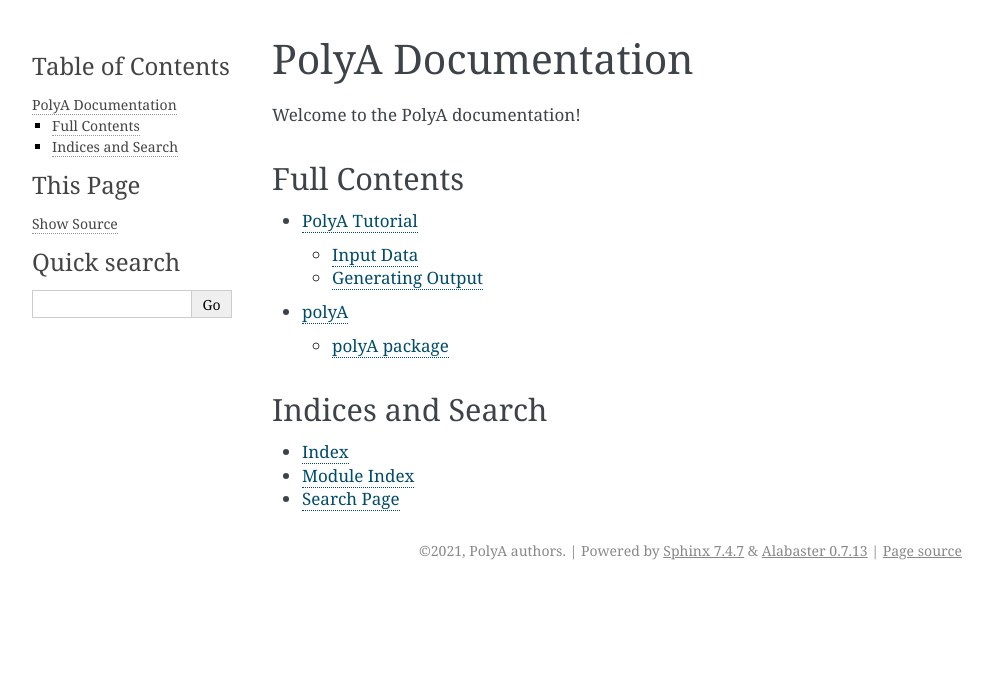
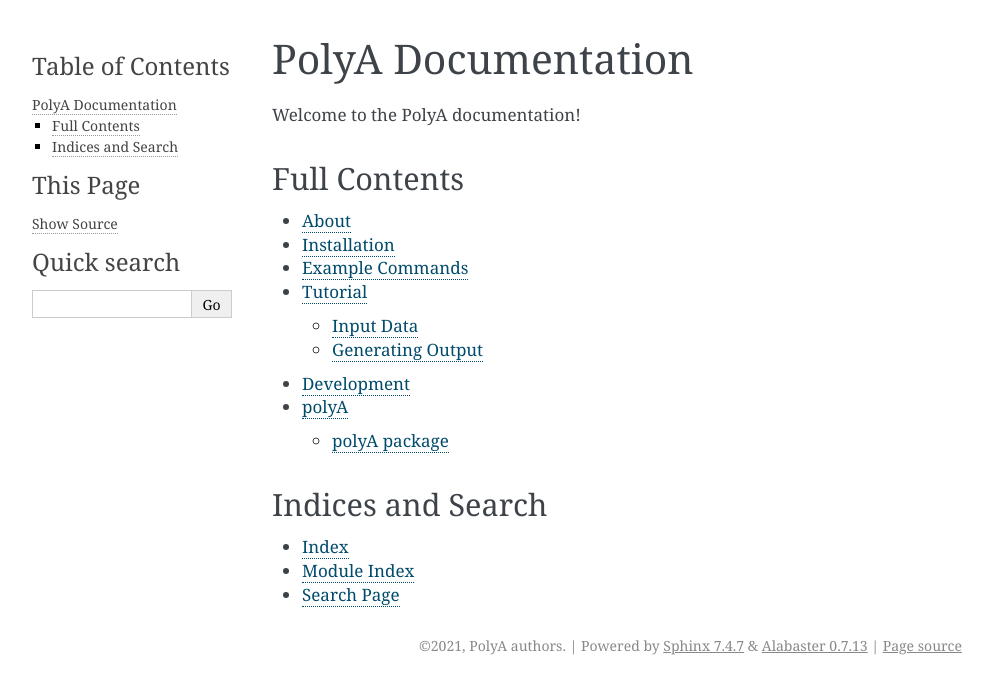
Before and after one commit to TravisWheelerLab/polyA, a Sphinx documentation site: the page built from docs/index.rst, in a window 1280 px wide. Shown: the top 694 px of the page, without its empty margins (148-1141 px from the left). Built offline with Sphinx 7.4.7, drawn with Linux system fonts in a browser that asks for light colours.

Commit message:
Ignore build and add skeletons

```diff
--- /dev/null
+++ b/docs/about.rst
@@ -0,0 +1,2 @@
+About
+=====
--- /dev/null
+++ b/docs/development.rst
@@ -0,0 +1,2 @@
+Development
+===========
--- /dev/null
+++ b/docs/examples.rst
@@ -0,0 +1,2 @@
+Example Commands
+================
--- a/docs/index.rst
+++ b/docs/index.rst
@@ -14,7 +14,11 @@ Full Contents
 .. toctree::
    :maxdepth: 2
 
+   about
+   installation
+   examples
    tutorial
+   development
    modules
 
 Indices and Search
--- /dev/null
+++ b/docs/installation.rst
@@ -0,0 +1,2 @@
+Installation
+============
--- a/docs/tutorial.rst
+++ b/docs/tutorial.rst
@@ -1,5 +1,5 @@
-PolyA Tutorial
-==============
+Tutorial
+========
 
 This tutorial covers running PolyA against region chr2:128348374-128348687.
 
```
Also changed, not shown: 1 other file.
